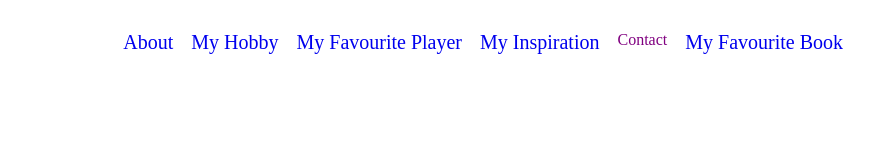
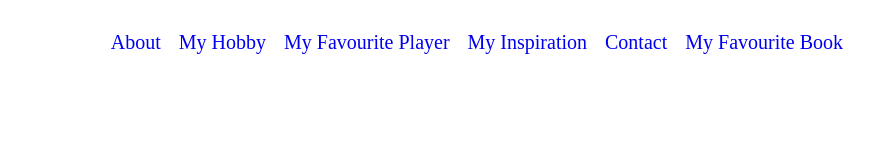
Before and after one commit to KanishkaChakravarti/Project-60, a plain HTML site: page index.html in a window 1280 px wide. Shown: the top 150 px of the page, without its empty margins (398-1272 px from the left). Drawn offline with Linux system fonts and the light colour scheme.

Commit message:
Add files via upload

```diff
--- a/index.html
+++ b/index.html
@@ -9,7 +9,7 @@
         <li class="links"> <a href="#hobby"> My Hobby</a></li>
         <li class="links"> <a href="#player"> My Favourite Player</a></li>
         <li class="links"> <a href="#inspiration"> My Inspiration</a></li>
-        <li class="links"> Contact</li>
+        <li class="links"><a href="#contact"> Contact</a></li>
         <li class="links"> <a href="#books"> My Favourite Book</a></li>
     </ul>
     <section id="welcome">
```
